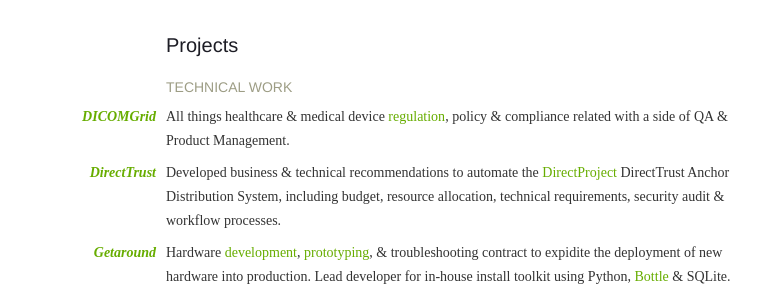
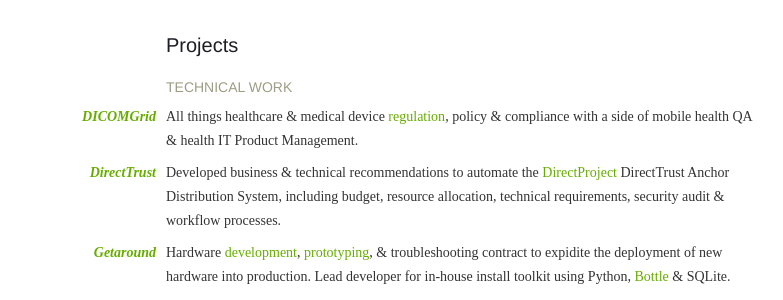
Before and after one commit to laurenstill/laurenstill.github.io, a Jekyll site: the page built from index.html, in a window 1280 px wide. Shown: the part 589-889 px from the top of the page, without its empty margins (279-1062 px from the left). Built offline with Jekyll 4.4.1, drawn with Linux system fonts in a browser that asks for light colours.

Commit message:
Update index.html
DICOMgrid update

```diff
--- a/_layouts/index.html
+++ b/_layouts/index.html
@@ -48,7 +48,7 @@
                     <a href="http://www.dicomgrid.com">DICOMGrid</a>
                     </span>
                      <span class="project-desc">
-                    All things healthcare &amp; medical device <a href="http://www.fda.gov/MedicalDevices/">regulation</a>, policy &amp; compliance related with a side of QA &amp; Product Management.
+                    All things healthcare &amp; medical device <a href="http://www.fda.gov/MedicalDevices/">regulation</a>, policy &amp; compliance with a side of mobile health QA &amp; health IT Product Management.
                     </span>
          </li>
 
```
